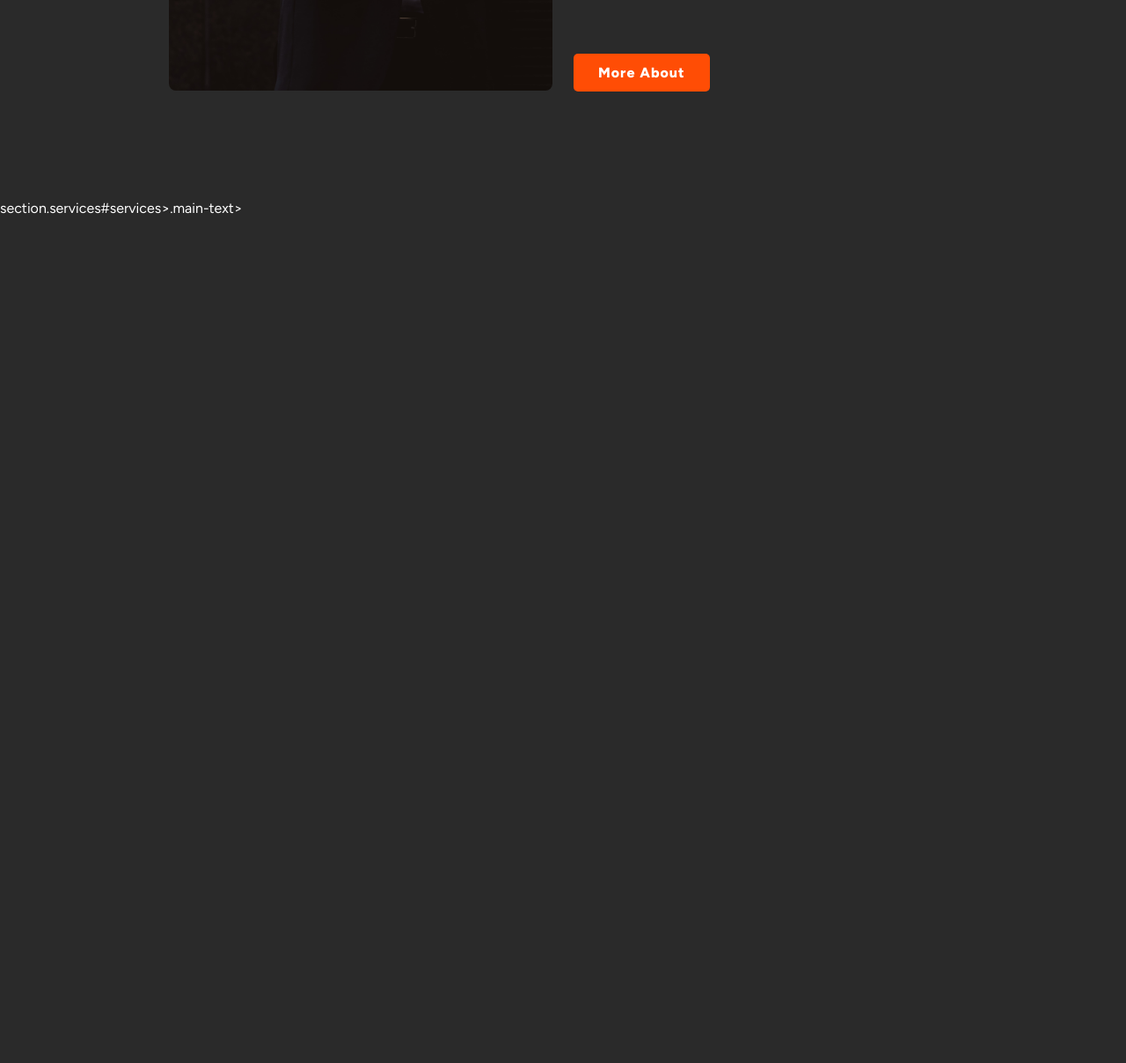
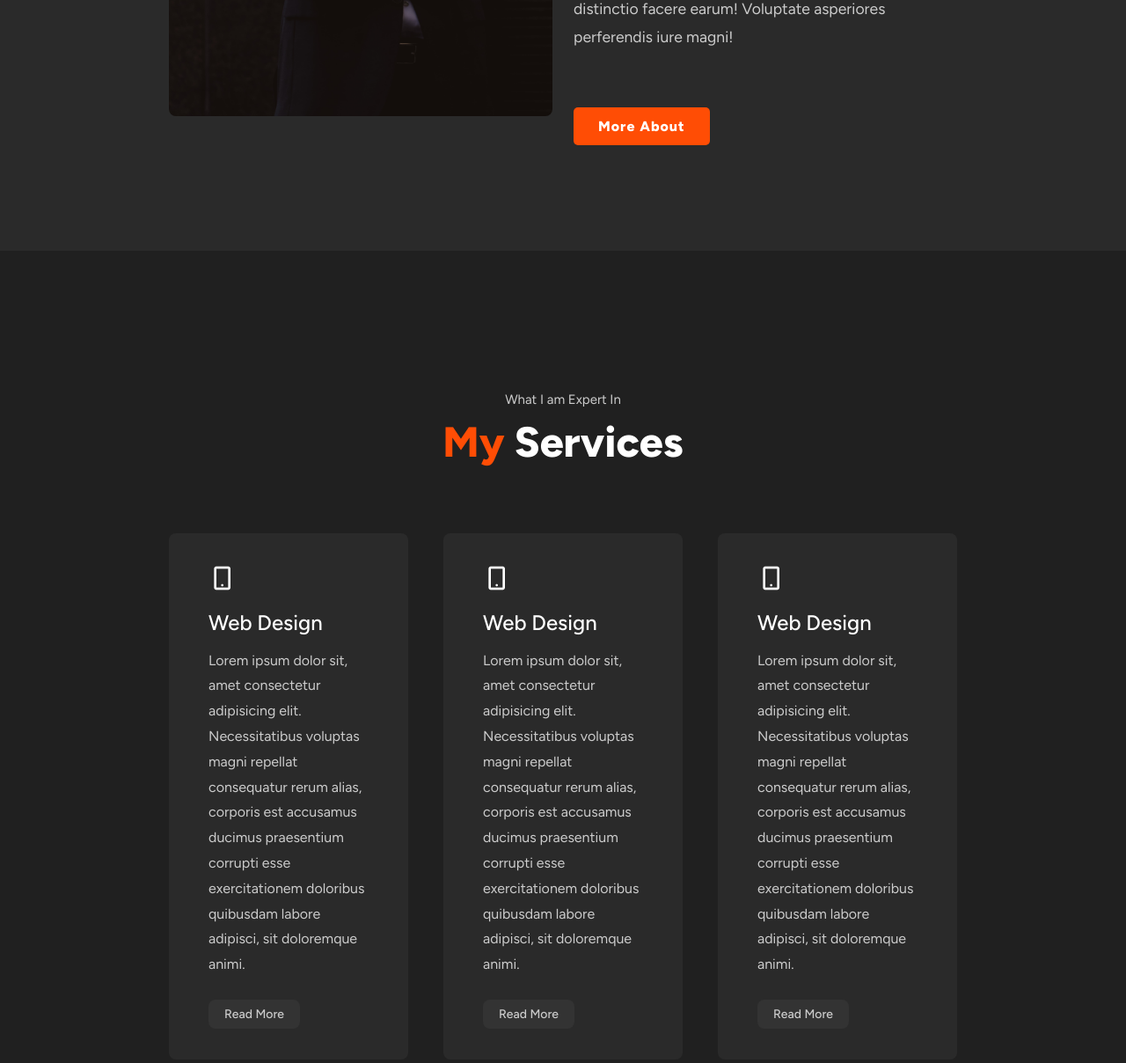
Before and after one commit to adrnsyhrvndra/Responsive-Portfollio-Static-Web, a plain HTML site: page index.html in a window 1280 px wide. Shown: the part 1511-2719 px from the top of the page at 88% size. Before the commit the page ends 1757 px from the top, so only its background shows below. Drawn offline with nearby package versions, Linux system fonts and the light colour scheme.

Commit message:
Membuat Services Action
Commit Membuat Services Action.

```diff
--- a/index.html
+++ b/index.html
@@ -96,9 +96,8 @@
 
             <h4>Creative Freelance Model</h4>
 
-            <p> Lorem ipsum dolor sit amet consectetur adipisicing elit. Error laboriosam ad reprehenderit. Ea a beatae voluptates nesciunt in, optio autem impedit sint incidunt deleniti expedita ducimus cum consequuntur dolor laboriosam.
-            Id, enim porro commodi ea ut perferendis inventore, vero culpa dolorum repudiandae neque sequi consequuntur dolore rem in laudantium quae eaque eum odit quam! Eligendi voluptate voluptates soluta earum nihil.
-            Debitis odit officiis harum, commodi earum est laboriosam neque fugiat ratione incidunt facere sint esse quis reprehenderit quod ab repudiandae, labore quisquam facilis vero. Culpa accusamus quam minima sit iure? </p>
+            <p>Lorem ipsum dolor sit, amet consectetur adipisicing elit. Necessitatibus voluptas magni repellat consequatur rerum alias, corporis est accusamus ducimus praesentium corrupti esse exercitationem doloribus quibusdam labore adipisci, sit doloremque animi. Lorem ipsum dolor sit amet consectetur adipisicing elit. Qui commodi ab, accusantium perspiciatis temporibus rerum ducimus modi ex corrupti ea eos. Corporis, eveniet tenetur. Aperiam atque mollitia nulla adipisci eligendi.
+            Ullam obcaecati, nisi sequi quasi rerum perspiciatis incidunt ducimus asperiores necessitatibus optio eligendi delectus numquam nesciunt culpa soluta laboriosam esse, sit et distinctio facere earum! Voluptate asperiores perferendis iure magni! </p>
 
             <a href="" class="btn">More About</a>
 
@@ -106,7 +105,69 @@
 
     </section>
 
-    section.services#services>.main-text>
+    <section class="services" id="services">
+
+        <div class="main-text">
+
+            <p>What I am Expert In</p>
+
+            <h2> <span>My</span> Services</h2>
+
+        </div>
+
+        <div class="services-content">
+
+            <div class="box">
+
+                <div class="s-icons">
+
+                    <i class="bx bx-mobile-alt"></i>
+
+                </div>
+
+                <h3> Web Design </h3>
+
+                <p>Lorem ipsum dolor sit, amet consectetur adipisicing elit. Necessitatibus voluptas magni repellat consequatur rerum alias, corporis est accusamus ducimus praesentium corrupti esse exercitationem doloribus quibusdam labore adipisci, sit doloremque animi.</p>
+
+                <a href="" class="read">Read More</a>
+
+            </div>
+
+            <div class="box">
+
+                <div class="s-icons">
+
+                    <i class="bx bx-mobile-alt"></i>
+
+                </div>
+
+                <h3> Web Design </h3>
+
+                <p>Lorem ipsum dolor sit, amet consectetur adipisicing elit. Necessitatibus voluptas magni repellat consequatur rerum alias, corporis est accusamus ducimus praesentium corrupti esse exercitationem doloribus quibusdam labore adipisci, sit doloremque animi.</p>
+
+                <a href="" class="read">Read More</a>
+
+            </div>
+
+            <div class="box">
+
+                <div class="s-icons">
+
+                    <i class="bx bx-mobile-alt"></i>
+
+                </div>
+
+                <h3> Web Design </h3>
+
+                <p>Lorem ipsum dolor sit, amet consectetur adipisicing elit. Necessitatibus voluptas magni repellat consequatur rerum alias, corporis est accusamus ducimus praesentium corrupti esse exercitationem doloribus quibusdam labore adipisci, sit doloremque animi.</p>
+
+                <a href="" class="read">Read More</a>
+
+            </div>
+
+        </div>
+
+    </section>
 
     <script src="js/script.js"></script>
 
--- a/sass/main.scss
+++ b/sass/main.scss
@@ -272,6 +272,8 @@ header.sticky{
 
 }
 
+//* About CSS *
+
 .about{
 
     display: grid;
@@ -315,3 +317,104 @@ header.sticky{
     margin-bottom: 4rem;
 
 }
+
+//* Services CSS *
+
+.services{
+
+    background: $second-bg-color;
+
+}
+
+.main-text{
+
+    text-align: center;
+
+}
+
+.main-text p{
+
+    color: $second-color;
+    font-size: 15px;
+    margin-bottom: 15px;
+
+}
+
+.main-text h2{
+
+    font-size: $h2-font;
+    line-height: 1;
+
+}
+
+.services-content{
+
+    display: grid;
+    grid-template-columns: repeat(auto-fit,minmax(250px,auto));
+    align-items: center;
+    gap: 2.5rem;
+    margin-top: 5rem;
+
+}
+
+.box{
+
+    background: $bg-color;
+    padding: 35px 45px;
+    border-radius: 8px;
+    transition: all .45s ease;
+
+}
+
+.s-icons i{
+
+    font-size: 32px;
+    margin-bottom: 20px;
+
+}
+
+.box h3{
+
+    font-size: 24px;
+    font-weight: 500;
+    color: $text-color;
+    margin-bottom: 15px;
+
+}
+
+.box p{
+
+    color: $second-color;
+    font-size: 1rem;
+    line-height: 1.8;
+    margin-bottom: 25px;
+
+}
+
+.read{
+
+    display: inline-block;
+    padding: 8px 18px;
+    background: #333333;
+    color: $second-color;
+    font-size: 14px;
+    font-weight: 500;
+    border-radius: 8px;
+    transition: all .45s ease;
+
+}
+
+.read:hover{
+
+    letter-spacing: 1px;
+    background: #ffffff99;
+    color: $text-color;
+
+}
+
+.box:hover{
+
+    transform: translateY(-8px);
+    cursor: pointer;
+
+}
```
Also changed, not shown: sass/main.css, 1 other file.
